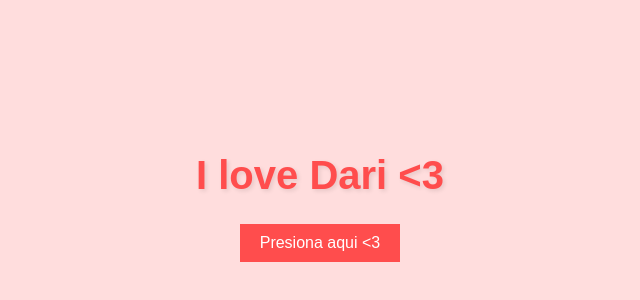
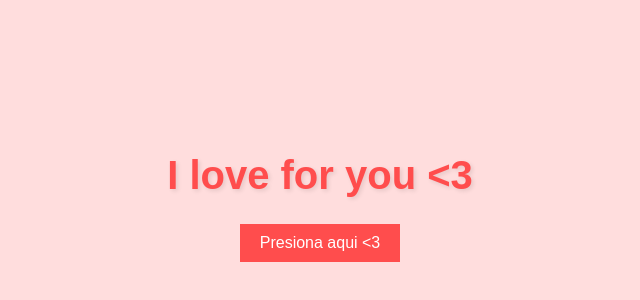
Before and after one commit to YozefDuenasUMG1/heart, a plain HTML site: page index.html in a window 1280 px wide. Shown: the part 206-506 px from the top of the page, without its empty margins (320-960 px from the left). Drawn offline with Linux system fonts and the light colour scheme.

Commit message:
Update index.html

```diff
--- a/index.html
+++ b/index.html
@@ -3,7 +3,7 @@
 <head>
     <meta charset="UTF-8">
     <meta name="viewport" content="width=device-width, initial-scale=1.0">
-    <title>Mensaje para Dari</title>
+    <title>Hearto,my love</title>
     <style>
         body {
             font-family: Arial, sans-serif;
@@ -38,7 +38,7 @@
 </head>
 <body>
     <div class="container">
-        <h1>I love Dari &lt;3</h1>
+        <h1>I love for you &lt;3</h1>
         <button onclick="goToNextPage()">Presiona aqui <3</button>
     </div>
 
```
